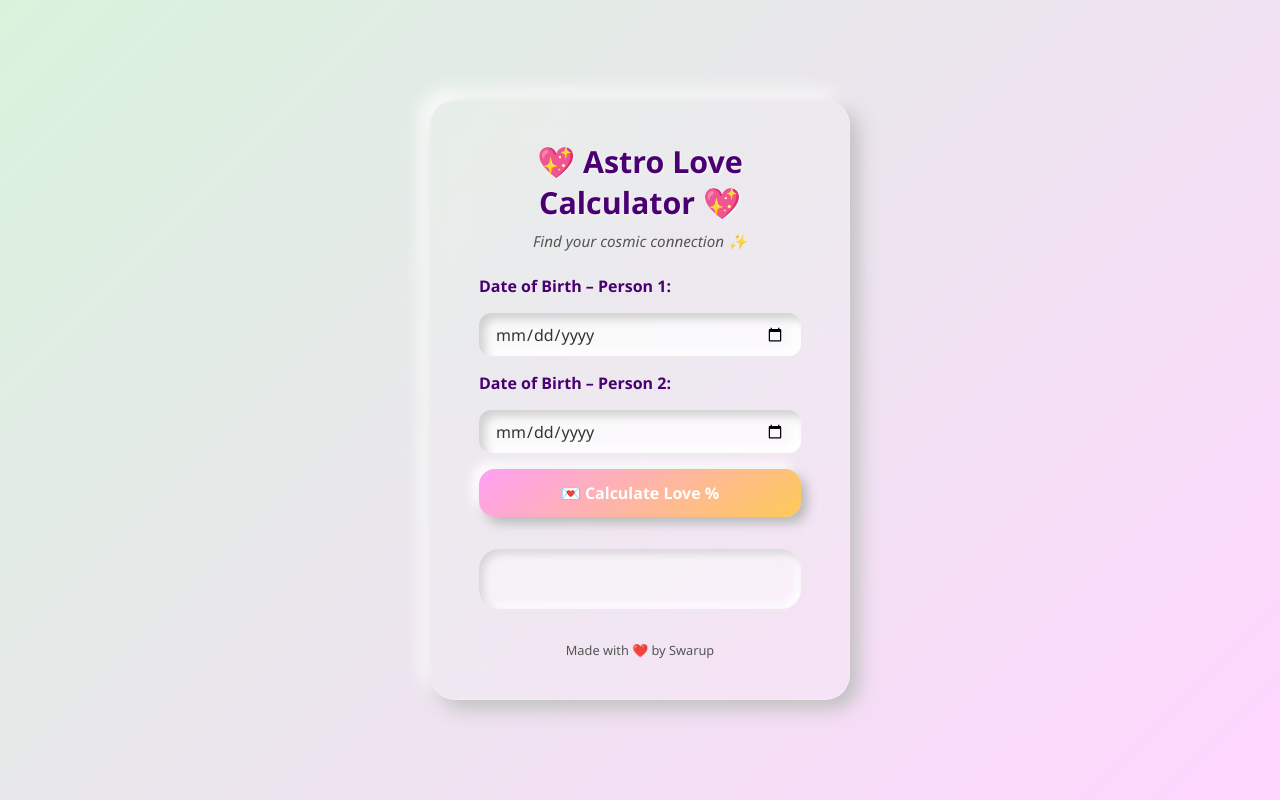
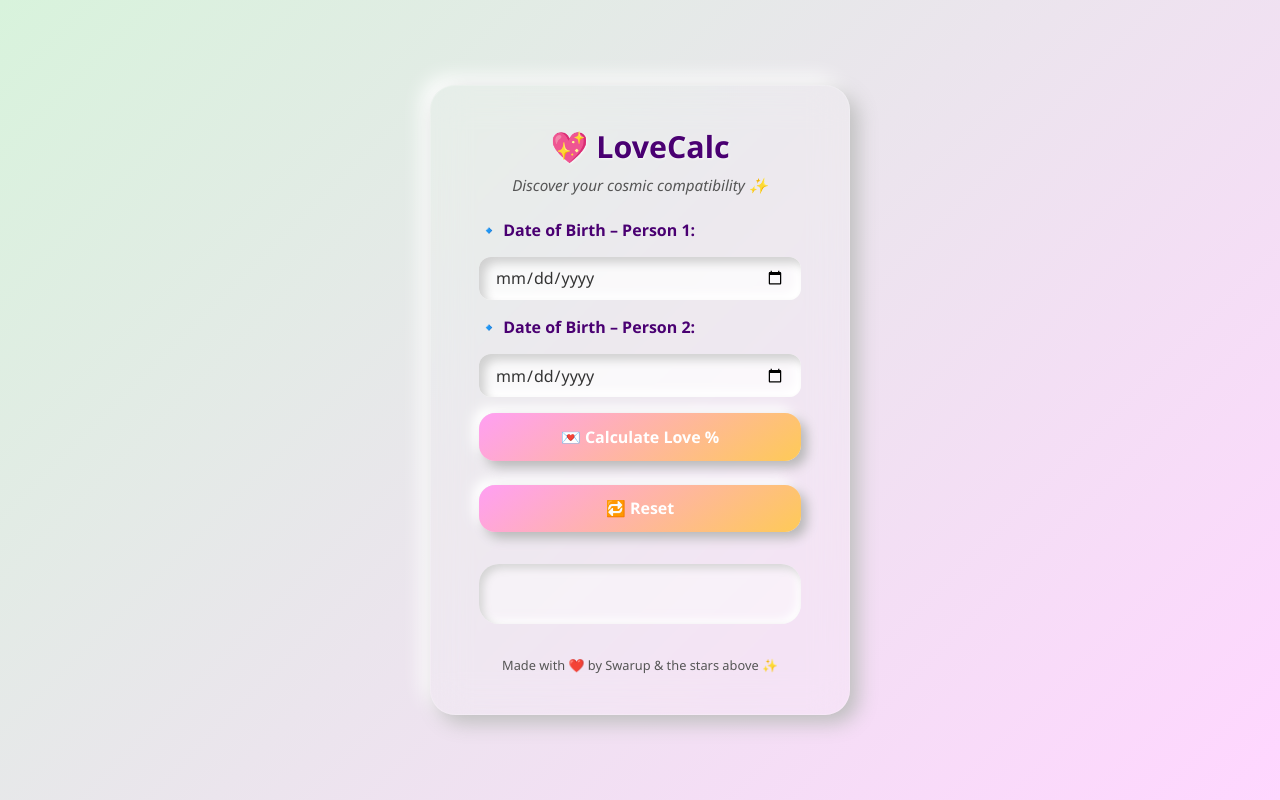
Before and after one commit to Swarup2024web/LoveCalc, a plain HTML site: page index.html in a window 1280 px wide. Drawn offline with Linux system fonts and the light colour scheme.

Commit message:
Update index.html

```diff
--- a/index.html
+++ b/index.html
@@ -2,33 +2,34 @@
 <html lang="en">
 <head>
   <meta charset="UTF-8" />
-  <meta name="viewport" content="width=device-width, initial-scale=1.0" />
-  <title>💖 Astro Love Calculator 💖</title>
+  <meta name="viewport" content="width=device-width, initial-scale=1.0"/>
+  <title>💖 LoveCalc – Astro Love Compatibility 💖</title>
   <link rel="stylesheet" href="style.css" />
 </head>
 <body>
   <main class="container">
     <header>
-      <h1>💖 Astro Love Calculator 💖</h1>
-      <p style="margin-top: 0.5rem; font-style: italic; font-size: 0.95rem;">
-        Find your cosmic connection ✨
-      </p>
+      <h1>💖 LoveCalc</h1>
+      <p>Discover your cosmic compatibility ✨</p>
     </header>
 
     <section class="form-box" aria-label="Love Calculation Form">
-      <label for="dob1">Date of Birth – Person 1:</label>
+      <label for="dob1">🔹 Date of Birth – Person 1:</label>
       <input type="date" id="dob1" name="dob1" required />
 
-      <label for="dob2">Date of Birth – Person 2:</label>
+      <label for="dob2">🔹 Date of Birth – Person 2:</label>
       <input type="date" id="dob2" name="dob2" required />
 
-      <button onclick="calculateLove()">💌 Calculate Love %</button>
+      <button onclick="LoveCalc()">💌 Calculate Love %</button>
+      <button onclick="resetCalc()" style="margin-top: 0.5rem;">🔁 Reset</button>
     </section>
 
-    <section id="result" class="result-box" aria-live="polite" role="region"></section>
+    <section id="result" class="result-box" aria-live="polite" role="region">
+      <!-- Result appears here -->
+    </section>
 
-    <footer style="margin-top: 2rem; font-size: 0.8rem; color: #555;">
-      Made with ❤️ by Swarup
+    <footer>
+      Made with ❤️ by Swarup & the stars above ✨
     </footer>
   </main>
 
```
